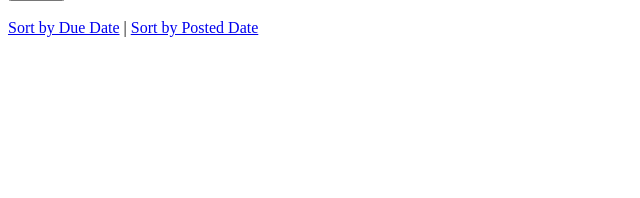
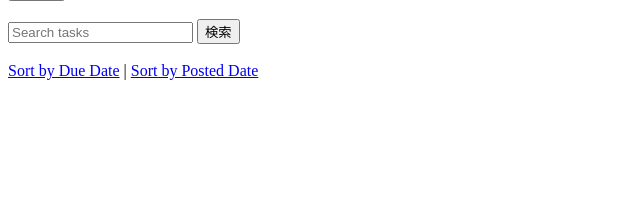
Before and after one commit to s1f102302113/django-test-exercise, a Django app: page / in a window 1280 px wide. Shown: the part 212-410 px from the top of the page, without its empty margins (0-640 px from the left). Run offline with Django 5.2, Linux system fonts and the light colour scheme; data that the repository does not hold is empty.

Commit message:
タイトル名検索機能の追加

```diff
--- a/config/urls.py
+++ b/config/urls.py
@@ -21,6 +21,7 @@ from todo import views as todo_views
 urlpatterns = [
     path('admin/', admin.site.urls),
     path('', todo_views.index, name='index'),
+    path('search/', todo_views.search, name='search'),
     path('<int:task_id>/', todo_views.detail, name='detail'),
     path('<int:task_id>/update', todo_views.update, name='update'),
     path('<int:task_id>/delete', todo_views.delete, name='delete'),
--- a/todo/templates/todo/index.html
+++ b/todo/templates/todo/index.html
@@ -28,6 +28,14 @@
     <br>
 
     <div>
+      <form action="{% url 'search' %}" method="get">
+        <input type="text" name="q" placeholder="Search tasks">
+        <button type="submit">検索</button>
+      </form>
+    </div>
+    <br>
+
+    <div>
       <a href="{% url 'index' %}?order=due">Sort by Due Date</a> |
       <a href="{% url 'index' %}?order=post">Sort by Posted Date</a>
     </div>
--- a/todo/views.py
+++ b/todo/views.py
@@ -3,6 +3,7 @@ from django.http import Http404
 from django.utils.timezone import make_aware
 from django.utils.dateparse import parse_datetime
 from todo.models import Task
+from django.db.models import Q
 
 
 # Create your views here.
@@ -68,3 +69,17 @@ def close(request, task_id):
     task.completed = True
     task.save()
     return redirect(index)
+
+
+def search(request):
+    query = request.GET.get('q')
+    if query:
+        tasks = Task.objects.filter(Q(title__icontains=query))
+    else:
+        tasks = Task.objects.all()
+
+    context = {
+        'tasks': tasks,
+        'query': query
+    }
+    return render(request, 'todo/search.html', context)
```
Also changed, not shown: todo/templates/todo/search.html (added, +36 -0 lines).
